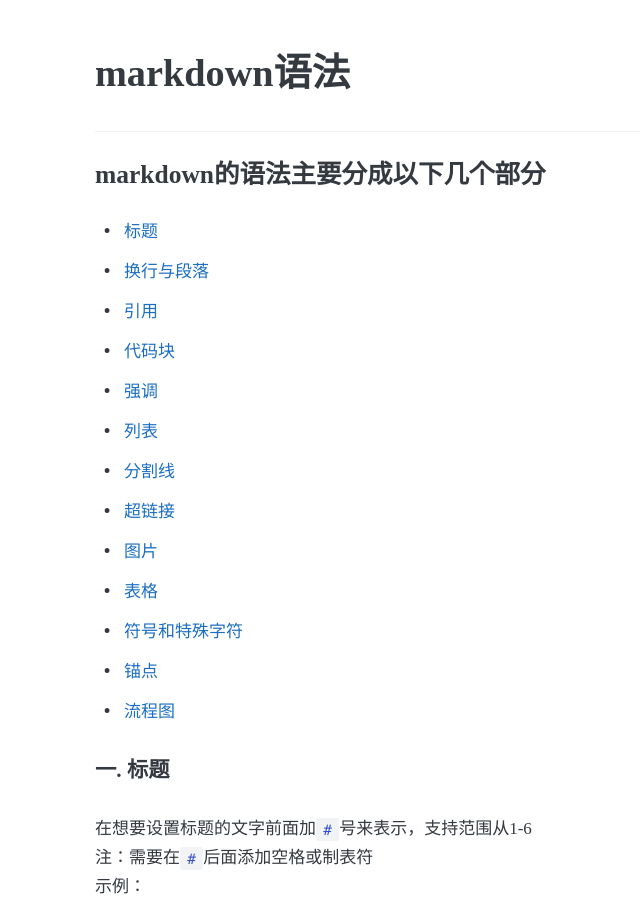
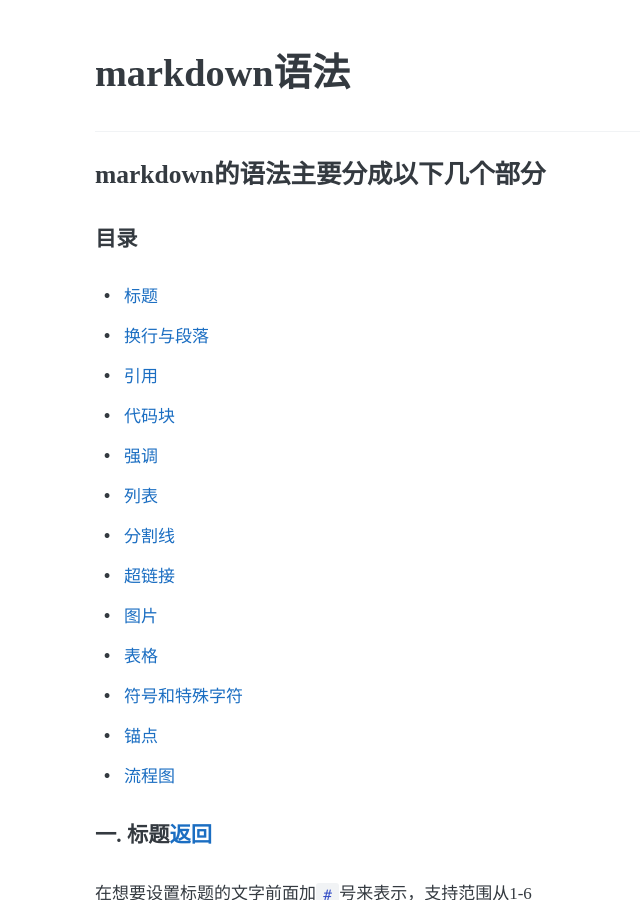
Before and after one commit to perfiffer/perfiffer.github.io, a Jekyll site: the page built from _posts/2019-04-16-markdown语法.md, in a window 1280 px wide and 900 px high. Shown: the whole window, without its empty margins (154-794 px from the left). Built offline with Jekyll 4.4.1, drawn with Linux system fonts in a browser that asks for light colours; some web fonts are replaced; comment, search, counter and statistics services are not loaded.

Commit message:
update blog

```diff
--- a/_posts/2019-04-16-markdown语法.md
+++ b/_posts/2019-04-16-markdown语法.md
@@ -6,6 +6,7 @@
 comments: true
 ---
 ### markdown的语法主要分成以下几个部分
+#### 目录
 * [标题](#一-标题)
 * [换行与段落](#二-换行与段落)
 * [引用](#三-引用)
@@ -20,7 +21,7 @@
 * [锚点](#十二-锚点)
 * [流程图](#十三-流程图)
 
-#### 一. 标题
+#### 一. 标题[返回](#目录)
 在想要设置标题的文字前面加`#`号来表示，支持范围从1-6
 注：需要在`#`后面添加空格或制表符
 示例：
```
